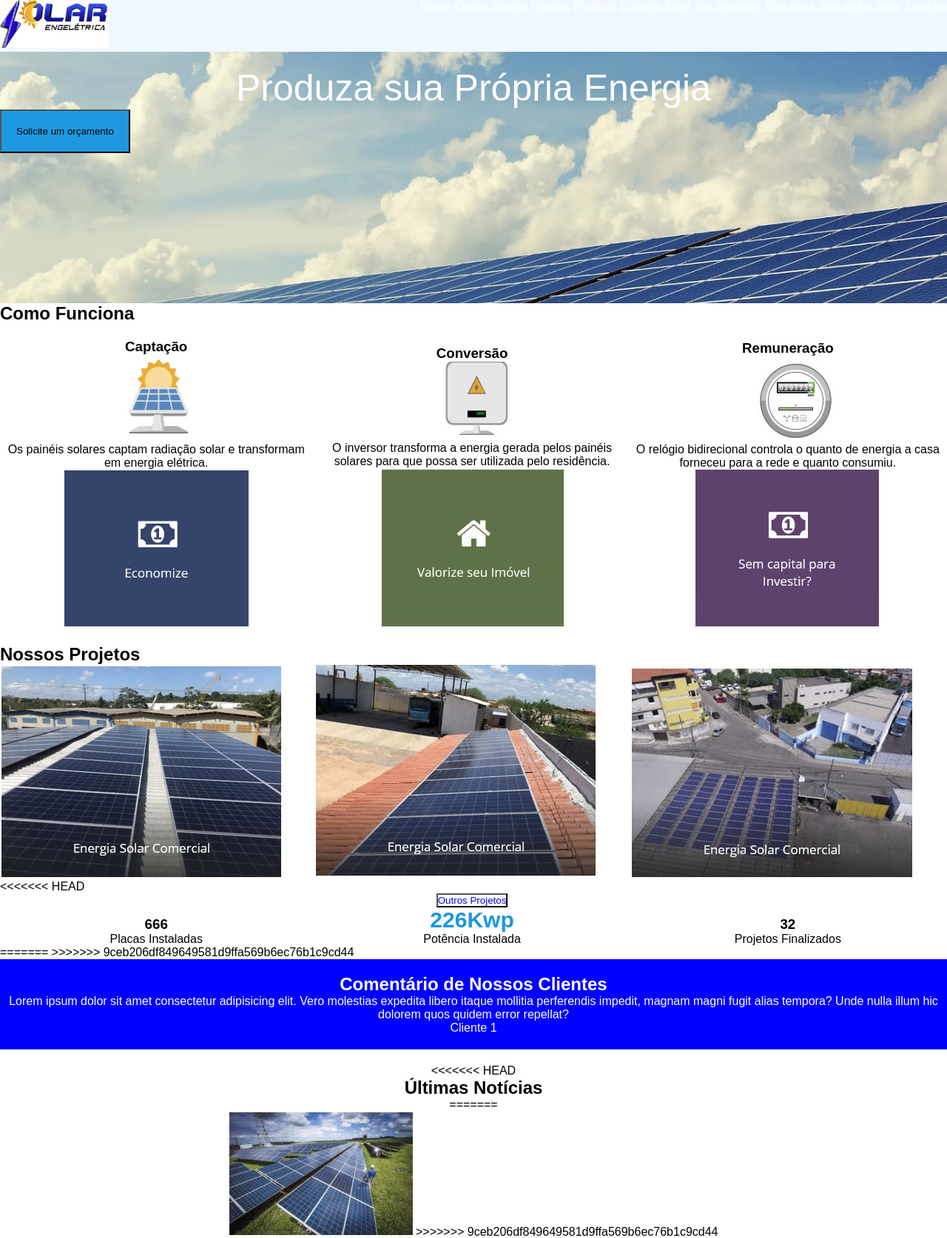
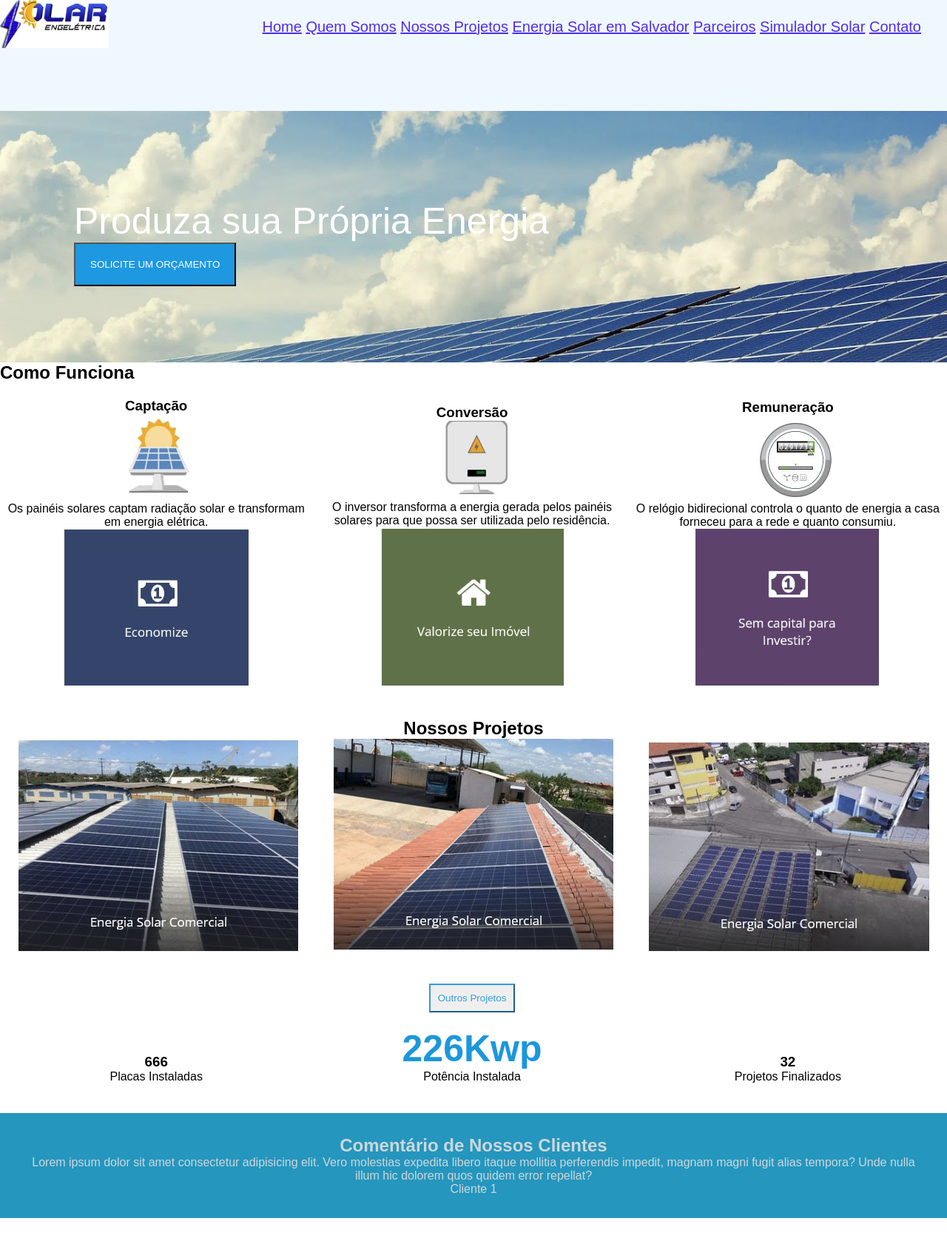
Before and after one commit to Krystian20044/landingpage, a plain HTML site: page index.html in a window 1280 px wide. Shown: the top 1674 px of the page at 74% size. Drawn offline with Linux system fonts and the light colour scheme.

Commit message:
realizando alterações no código

```diff
--- a/css/style.css
+++ b/css/style.css
@@ -7,13 +7,16 @@
 
     header {
         background-color: aliceblue;
-        height: 70px;
+        height: 150px;
     }
 
     #titulo {
         color: aliceblue;
         font-size: 50px;
         font-weight: 200;
+        float:left;
+        display: block;
+        padding: 100px;
     }
 
     #solar {
@@ -25,7 +28,9 @@
 
     nav{
         float: right;
-
+        font-size: 20px;
+        padding: 25px;
+        margin: 0px 10px 0px 10px;
     }
 
     nav>article>button{
@@ -34,7 +39,7 @@
 
     nav>ul>li>a{
 
-        color:white;
+        color:rgb(80, 45, 236);
         border-color: rgba(75, 73, 160, 255);
     }
 
@@ -44,26 +49,26 @@
 
     #section1 {
         background-image: url("../img/painelsolar.jpg");
-        /* Full height */
+
         height: 300px;
 
 
-        /* Center and scale the image nicely */
+
         background-position: center;
         background-repeat: no-repeat;
         background-size: cover;
         padding: 20px 0px 20px;
-        text-align: center;
-    }
+        }
 
     #section1>h1{
         color:white ;
     }
     #botaosolicite{
-        color:rgba(37,150,190,);
+        color:white;
         background-color: rgba(30, 152, 225, 225);
         float: left;
-        padding:20px ;
+        padding:20px;
+
     }
 
         #comofunciona>article{
@@ -72,7 +77,6 @@
             padding: 20px 0px 20px;
             text-align: center;
         }
-<<<<<<< HEAD
             #dados{
                 padding: 20px 0px 20px;
                 text-align: center;
@@ -89,11 +93,12 @@
         }
 
         #comentario {
-            padding: 20px 0px 20px;
-            background-color: #154c79;
-            color: white;
+            padding: 30px;
+            background-color: rgb(37,150,190);
+            color: rgba(205,215,218,255);
+            margin: 40px 0px 40px 0px;
+            height: 100%;
             text-align: center;
-            height: 100%;
         }
 
     #dados2>article{
@@ -103,8 +108,10 @@
     }
 
     #botaoprojetos {
-        color: blue;
-        background-color: white;
+        padding: 10px;
+        color: rgba(52, 156, 220, 255);
+        border-color: rgba(52,156,220,255);
+        margin: 20px;
     }
 
 
@@ -146,33 +153,9 @@
 
         #palavra226 {
         color:rgb( 28,151,220,255);
-        font-size: 30px;
+        font-size: 50px;
     }
 
     footer>figure{
         float: right;
     }
-
-
-=======
-
-        #dados>figure>article{
-            width: 33%;
-            display: inline-block;
-        }
-
-        #comentario {
-            background-color: blue;
-            text-align: center;
-        }
-
-        #noticia>figure>article>button{
-            width: 33%;
-            display: inline-block;
-        }
-
-        footer>p>figure{
-            text-align: center;
-            display: inline-block;
-        }
->>>>>>> 9ceb206df849649581d9ffa569b6ec76b1c9cd44
--- a/index.html
+++ b/index.html
@@ -39,10 +39,13 @@
 
             <h1 id="titulo">
                 Produza sua Própria Energia
+                <br>
+                <button id="botaosolicite">
+                    SOLICITE UM ORÇAMENTO
+                </button>
             </h1>
-            <button id="botaosolicite">
-                Solicite um orçamento
-            </button>
+
+
         </section>
 
         <section id="comofunciona">
@@ -94,7 +97,6 @@
 
         </section>
 
-<<<<<<< HEAD
         <section id="dados2">
             <article>
                 <h1>666</h1>
@@ -111,8 +113,6 @@
                 </article>
         </section>
 
-=======
->>>>>>> 9ceb206df849649581d9ffa569b6ec76b1c9cd44
         <section id="comentario">
             <h2>Comentário de Nossos Clientes</h2>
             <p>Lorem ipsum dolor sit amet consectetur adipisicing elit. Vero molestias expedita libero itaque mollitia
@@ -122,12 +122,8 @@
         </section>
 
         <section id="noticias">
-<<<<<<< HEAD
             <h2>Últimas Notícias</h2>
 
-=======
-            <figure><img src="img/solarplaca.png" alt="">
->>>>>>> 9ceb206df849649581d9ffa569b6ec76b1c9cd44
                 <article>
                     <figure><img src="img/solarplaca.png" alt="">
                     <h2>Energia - atenção para não perder o bonde</h2>
@@ -140,11 +136,7 @@
 
                 <article>
                     <figure><img src="img/solarplaca2.png" alt=""></figure>
-<<<<<<< HEAD
 
-=======
-
->>>>>>> 9ceb206df849649581d9ffa569b6ec76b1c9cd44
                     <h2>Energia solar fotovoltaica atinge marca histórica no Brasil </h2>
                         <p>Lorem ipsum dolor sit amet
                             consectetur adipisicing elit. Ullam numquam repudiandae recusandae vel tempora modi
@@ -206,11 +198,7 @@
     </main>
 
     <footer>
-<<<<<<< HEAD
             &copy; 2020 Solar Energia. Todos os direitos reservados.
-=======
-        <p>&copy; 2020 Solar Energia. Todos os direitos reservados.</p>
->>>>>>> 9ceb206df849649581d9ffa569b6ec76b1c9cd44
         <figure><img src="img/lopa.png" alt=""> </figure>
     </footer>
 </body>
```
